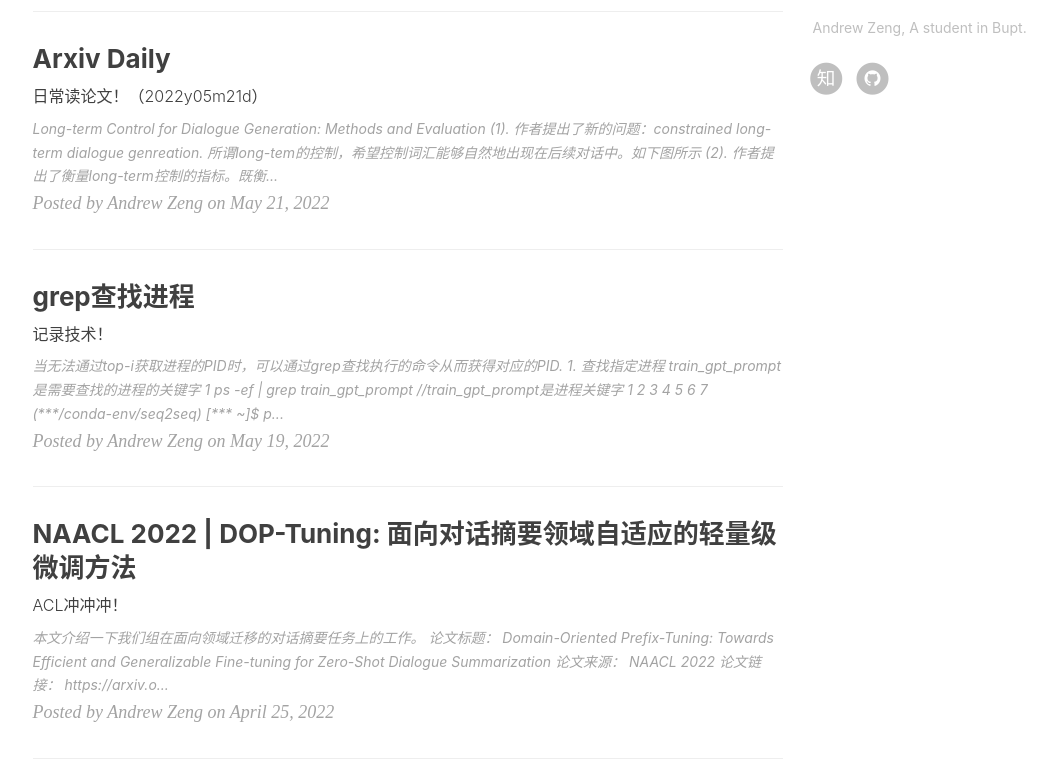
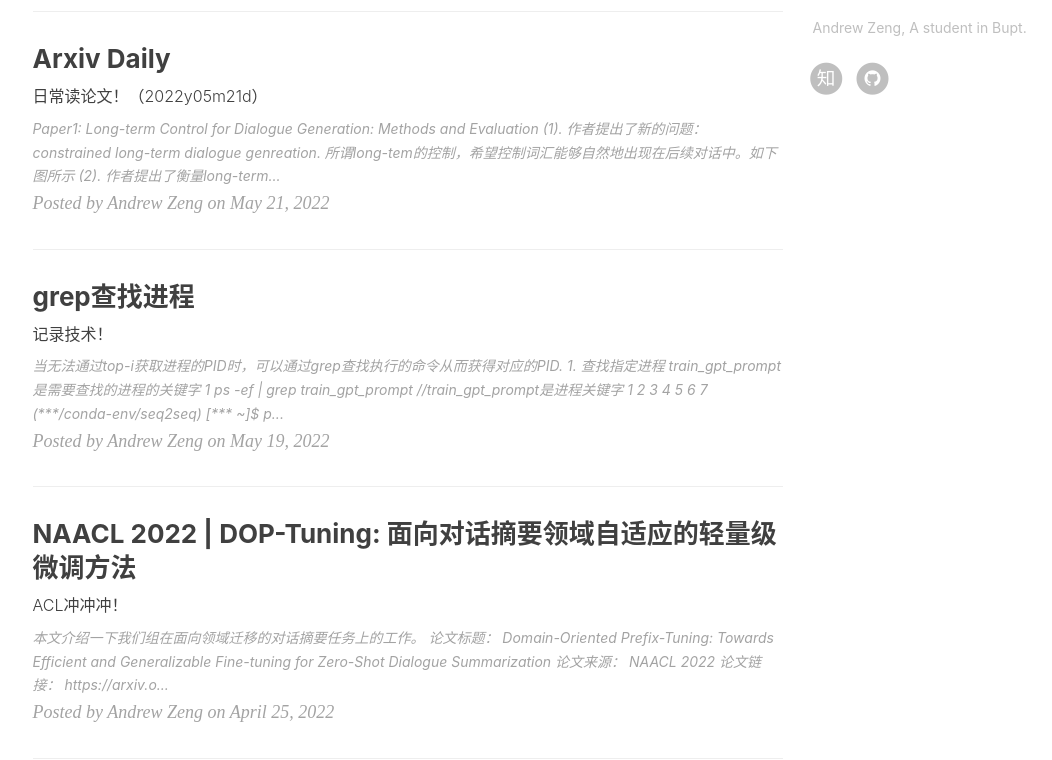
Before and after one commit to Zeng-WH/Zeng-WH.github.io, a Jekyll site: the page built from index.html, in a window 1280 px wide and 900 px high, scrolled down 557 px, cut to the strip 140-900 px from the top of the window. Shown: the whole strip, without its empty margins (135-1187 px from the left). Built offline with Jekyll 4.4.1, drawn with Linux system fonts in a browser that asks for light colours; nearby versions of some CDN libraries; the list of posts is cut into pages by our own code; comment, search, counter and statistics services are not loaded; part of the change alters nothing that is shown.

Commit message:
Update 2022-05-21-Arxiv Daily.md

```diff
--- a/_posts/2022-05-21-Arxiv Daily.md
+++ b/_posts/2022-05-21-Arxiv Daily.md
@@ -11,7 +11,7 @@ tags:
     - Meta Learning
 ---
 
-##  Long-term Control for Dialogue Generation: Methods and Evaluation
+##  Paper1: Long-term Control for Dialogue Generation: Methods and Evaluation
 
 (1). 作者提出了新的问题：constrained long-term dialogue genreation. 所谓long-tem的控制，希望控制词汇能够自然地出现在后续对话中。如下图所示
 
@@ -21,7 +21,7 @@ tags:
 (3). 作者提出了解决上述问题的基线模型。
 
 
-## Prompt Tuning for Discriminative Pre-trained Language Models （ACL 2022 Finding）
+## Paper2: Prompt Tuning for Discriminative Pre-trained Language Models （ACL 2022 Finding）
 
 ![bd11d1b583504723816f8c06e84a1d27](https://user-images.githubusercontent.com/47687248/170032301-811ee7fe-5793-4357-a121-ec4477580aee.png)
 
@@ -51,7 +51,7 @@ DPT方法相比较finetune在全样本和少样本上都有较大提升。
 
 ![a88dd089056746229e3e01c97a723af3](https://user-images.githubusercontent.com/47687248/170032518-03447f1c-3c63-4000-8fd4-7cf3faf2e544.png)
 
-## Learning a Better Initialization for Soft Prompts via Meta-Learning
+## Paper3: Learning a Better Initialization for Soft Prompts via Meta-Learning
 
 ![fdb2da77fd3544a8afa10ec3c0275824](https://user-images.githubusercontent.com/47687248/170504893-347a75f2-99e5-440c-8286-1aac4a56c3ec.png)
 
```
